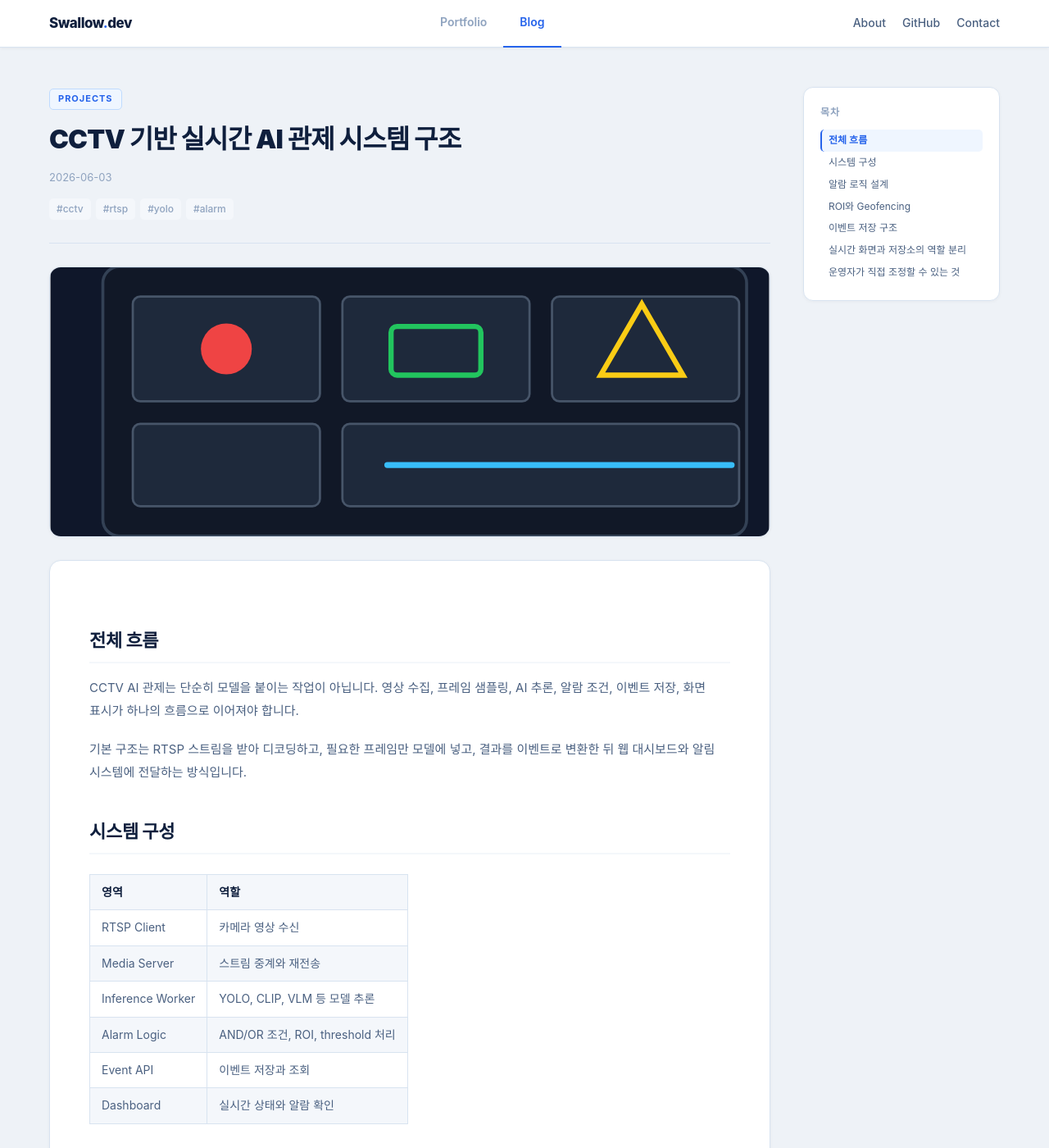
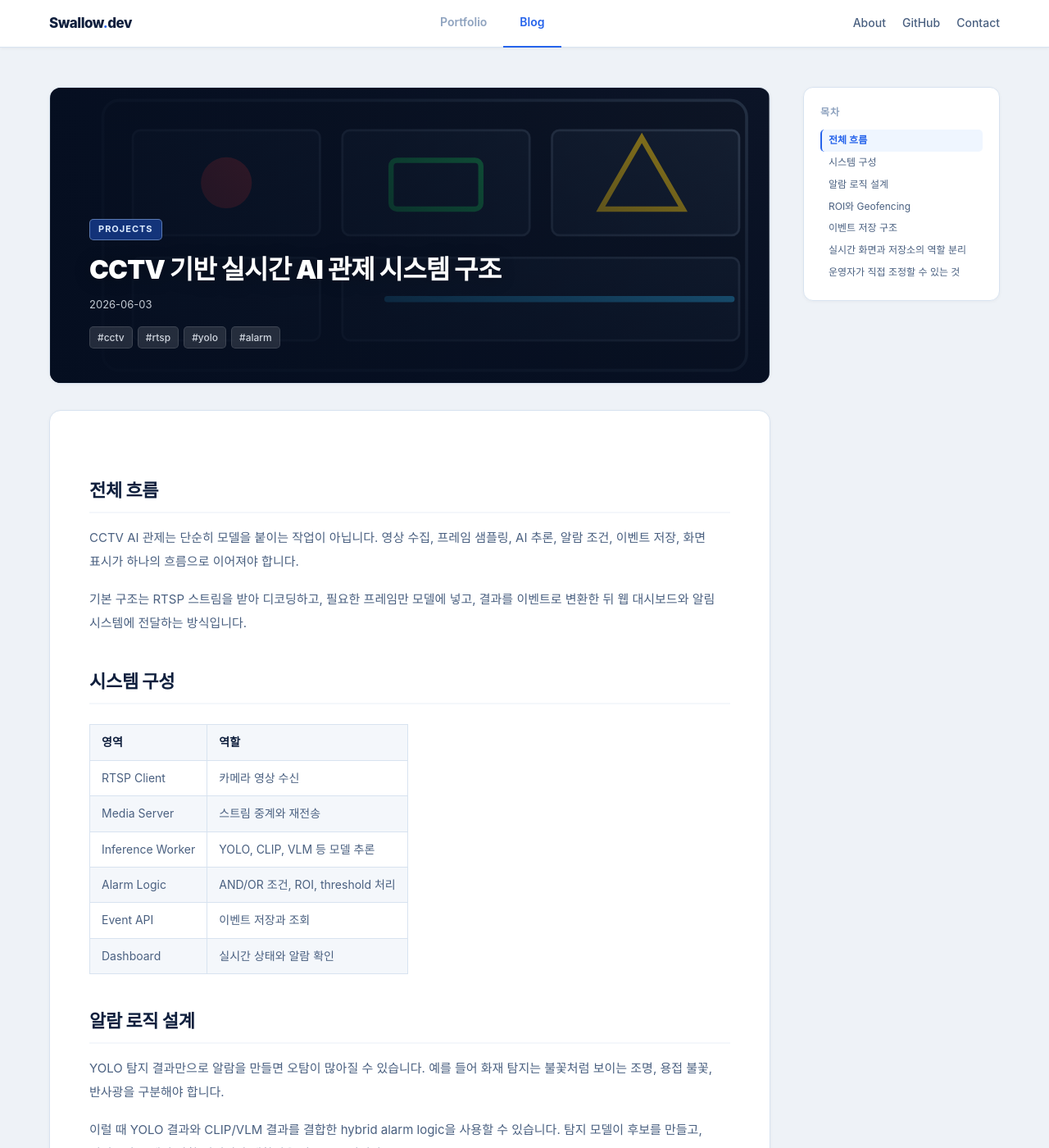
Before and after one commit to swallow8801/Swallow8801.github.io, a Jekyll site: the page built from _posts/2026-06-03-cctv-ai-control-system.md, in a window 1280 px wide and 1400 px high. Shown: the whole window at 82% size. Built offline with Jekyll 4.4.1, drawn with Linux system fonts in a browser that asks for light colours; some web fonts are replaced.

Commit message:
feat: 포스트 썸네일 히어로 개선

```diff
--- a/_layouts/post.html
+++ b/_layouts/post.html
@@ -4,6 +4,26 @@ layout: default
 <div class="post-layout">
 
   <article>
+    {% if page.image %}
+    <header class="post-hero">
+      <img src="{{ page.image | relative_url }}" alt="" class="post-hero__image" aria-hidden="true">
+      <div class="post-hero__overlay"></div>
+      <div class="post-hero__body">
+        <span class="post-header__cat post-hero__cat">{{ page.category }}</span>
+        <h1 class="post-header__title post-hero__title">{{ page.title }}</h1>
+        <div class="post-header__meta post-hero__meta">
+          <span class="post-header__date post-hero__date">{{ page.date | date: "%Y-%m-%d" }}</span>
+        </div>
+        {% if page.tags %}
+        <div class="post-header__tags post-hero__tags">
+          {% for tag in page.tags %}
+          <span class="post-header__tag post-hero__tag">#{{ tag }}</span>
+          {% endfor %}
+        </div>
+        {% endif %}
+      </div>
+    </header>
+    {% else %}
     <header class="post-header">
       <span class="post-header__cat">{{ page.category }}</span>
       <h1 class="post-header__title">{{ page.title }}</h1>
@@ -18,11 +38,6 @@ layout: default
       </div>
       {% endif %}
     </header>
-
-    {% if page.image %}
-    <figure class="post-cover">
-      <img src="{{ page.image | relative_url }}" alt="{{ page.title }}">
-    </figure>
     {% endif %}
 
     <div class="post-content">
--- a/_sass/_post.scss
+++ b/_sass/_post.scss
@@ -106,26 +106,111 @@
   }
 }
 
-.post-cover {
-  margin: -8px 0 28px;
-  aspect-ratio: 16 / 6;
+.post-hero {
+  position: relative;
+  min-height: 360px;
   border-radius: 14px;
   overflow: hidden;
   border: 1px solid $border;
   background: $surface;
   box-shadow: 0 1px 4px rgba(0,0,0,.04);
+  margin-bottom: 32px;
 
-  img {
+.post-hero__image {
+    position: absolute;
+    inset: 0;
     display: block;
     width: 100%;
     height: 100%;
     object-fit: cover;
   }
 
+.post-hero__overlay {
+    position: absolute;
+    inset: 0;
+    background:
+      linear-gradient(90deg, rgba(5, 14, 32, .9) 0%, rgba(5, 14, 32, .66) 46%, rgba(5, 14, 32, .18) 100%),
+      linear-gradient(180deg, rgba(5, 14, 32, .16) 0%, rgba(5, 14, 32, .72) 100%);
+  }
+
+.post-hero__body {
+    position: relative;
+    z-index: 1;
+    min-height: 360px;
+    padding: 42px 48px;
+    display: flex;
+    flex-direction: column;
+    justify-content: flex-end;
+    max-width: 780px;
+  }
+
+.post-hero__cat {
+    align-self: flex-start;
+    color: #dbeafe;
+    background: rgba(37, 99, 235, .44);
+    border-color: rgba(191, 219, 254, .42);
+    backdrop-filter: blur(6px);
+  }
+
+.post-hero__title {
+    color: #fff;
+    text-shadow: 0 2px 20px rgba(0,0,0,.3);
+    margin-bottom: 12px;
+  }
+
+.post-hero__meta {
+    margin-bottom: 16px;
+  }
+
+.post-hero__date {
+    color: rgba(226, 232, 240, .86);
+  }
+
+.post-hero__tags {
+    max-width: 720px;
+  }
+
+.post-hero__tag {
+    color: rgba(226, 232, 240, .9);
+    background: rgba(255,255,255,.12);
+    border: 1px solid rgba(255,255,255,.12);
+    backdrop-filter: blur(6px);
+  }
+
+  @media (max-width: $tablet) {
+    min-height: 330px;
+
+.post-hero__body {
+      min-height: 330px;
+      padding: 36px;
+    }
+  }
+
   @media (max-width: $mobile) {
-    aspect-ratio: 16 / 9;
+    min-height: 360px;
     border-radius: 10px;
     margin-bottom: 20px;
+
+.post-hero__overlay {
+      background:
+        linear-gradient(180deg, rgba(5, 14, 32, .2) 0%, rgba(5, 14, 32, .94) 100%),
+        linear-gradient(90deg, rgba(5, 14, 32, .64), rgba(5, 14, 32, .2));
+    }
+
+.post-hero__body {
+      min-height: 360px;
+      padding: 24px 20px;
+    }
+
+.post-hero__title {
+      font-size: 25px;
+      line-height: 1.32;
+      margin-bottom: 10px;
+    }
+
+.post-hero__meta {
+      margin-bottom: 12px;
+    }
   }
 }
 
```
